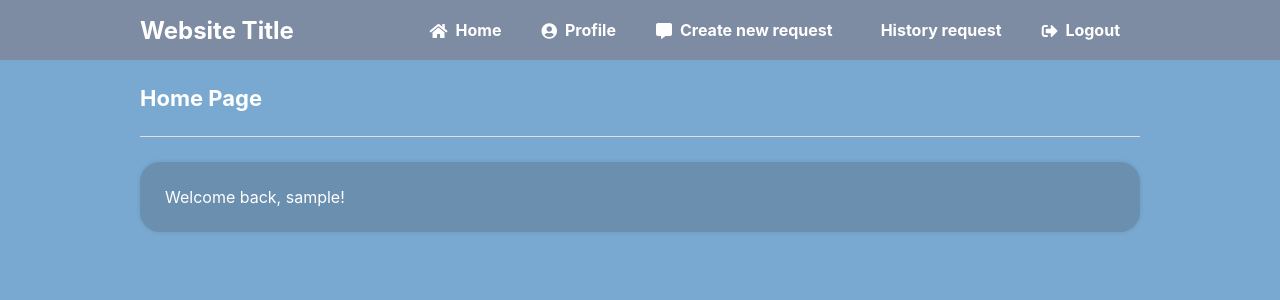
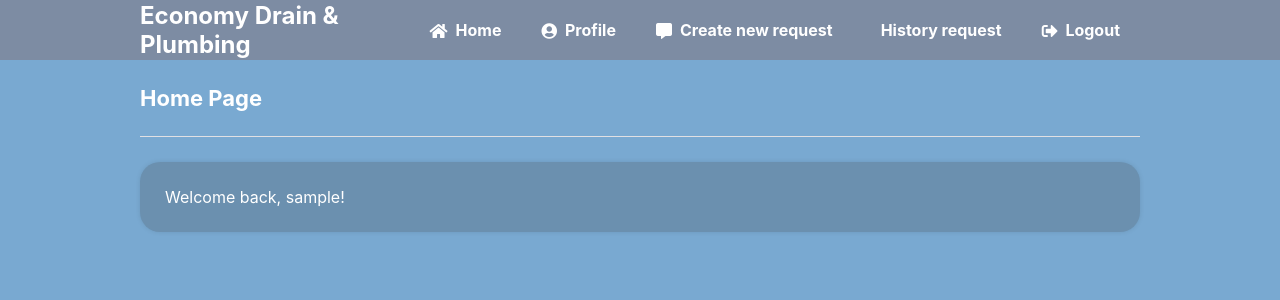
Before and after one commit to dangvq-daniel/login-example, a Flask app: page /pythonlogin/home in a window 1280 px wide. Shown: the top 300 px of the page. Run offline with Flask 2, Linux system fonts and the light colour scheme; the visitor is signed in with stand-in values (Sample User, id 1); some libraries are stand-ins or nearby versions.

Commit message:
Update layout.html

```diff
--- a/templates/layout.html
+++ b/templates/layout.html
@@ -9,7 +9,7 @@
 	<body class="loggedin">
 		<nav class="navtop">
 			<div>
-				<h1>Website Title</h1>
+				<h1>Economy Drain & Plumbing</h1>
                 <a href="{{ url_for('home') }}"><i class="fas fa-home"></i>Home</a>
 				<a href="{{ url_for('profile') }}"><i class="fas fa-user-circle"></i>Profile</a>
 				<a href="{{ url_for('userrequest') }}"><i class="fas fa-comment-alt"></i>Create new request</a>
```
